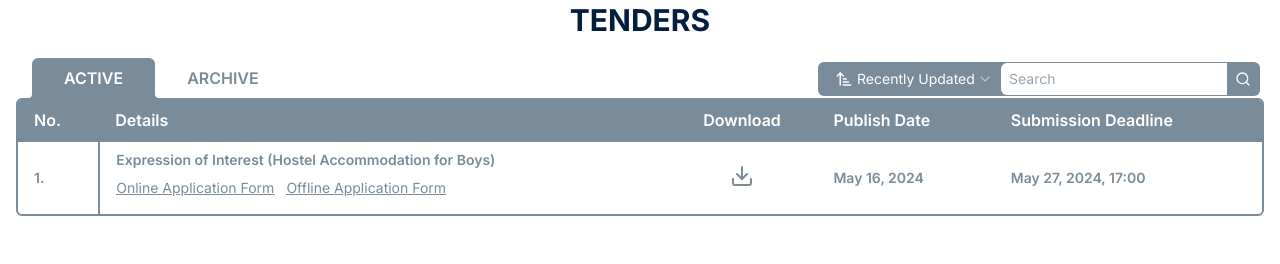
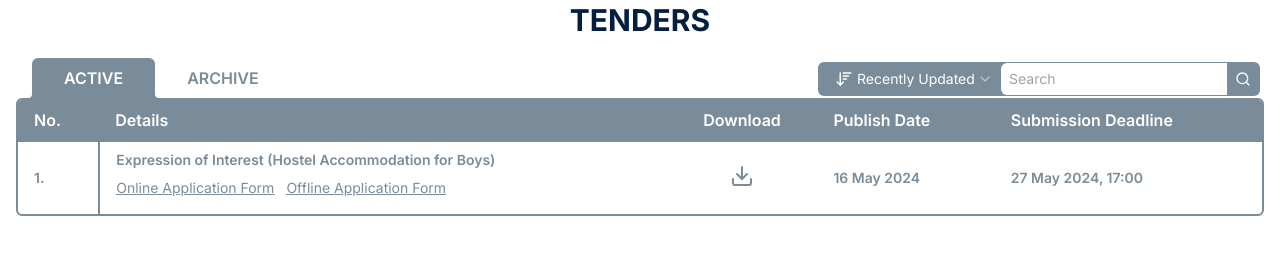
Before and after one commit to Velocity-IIITDWD/iiitdwd.ac.in, a Next.js app: page /tenders in a window 1280 px wide. Shown: the part 154-418 px from the top of the page. Built offline with nearby package versions, Linux system fonts and the light colour scheme.

Commit message:
fix tenders page issues

```diff
--- a/app/tenders/SortSearch.tsx
+++ b/app/tenders/SortSearch.tsx
@@ -41,7 +41,7 @@ export default function SortSearch({
   setActiveData,
   setArchiveData,
 }: SortSearchProps) {
-  const [sortAsc, setSortAsc] = useState(true);
+  const [sortAsc, setSortAsc] = useState(false);
   const [sortBy, setSortBy] = useState('Recently Updated');
   const [searchFor, setSearchFor] = useState('');
   const searchInputRef = useRef<HTMLInputElement>(null);
--- a/app/tenders/Tenders.tsx
+++ b/app/tenders/Tenders.tsx
@@ -17,7 +17,7 @@ import {
 } from '@/components/ui/tabs-table/table';
 import { Download } from 'lucide-react';
 import Link from 'next/link';
-import { cn } from '@/lib/utils';
+import { cn, toDateString, toDateTimeString } from '@/lib/utils';
 
 import SortSearch from './SortSearch';
 import { useState } from 'react';
@@ -73,9 +73,7 @@ function TabsContentContent({ tabsData: tabsData }: TabsContentContentProps) {
                           <span
                             className={cn(
                               'inline-block underline',
-                              correction.title
-                                .toLowerCase()
-                                .indexOf('cancel') === -1
+                              correction.title.toLowerCase().includes('cancel')
                                 ? 'text-green-500'
                                 : 'text-red-500'
                             )}
@@ -96,19 +94,26 @@ function TabsContentContent({ tabsData: tabsData }: TabsContentContentProps) {
                       </Link>
                     </span>
                   </TableCell>
-                  <TableCell>{tender.publishDate}</TableCell>
+                  <TableCell>
+                    {toDateString(tender.publishDate as number)}
+                  </TableCell>
                   <TableCell
                     className={cn(
                       name === 'archive' && 'text-dwd-secondary2',
                       tender.cancelled && 'line-through'
                     )}
                   >
-                    {tender.submissionDeadline}
+                    {toDateTimeString(tender.submissionDeadline as number)}
                   </TableCell>
                 </TableRow>
               ))}
             </TableBody>
           </Table>
+          {!data.length && (
+            <div className="flex justify-center p-16 text-dwd-secondary1">
+              No results
+            </div>
+          )}
         </TabsContent>
       ))}
     </>
--- a/app/tenders/page.tsx
+++ b/app/tenders/page.tsx
@@ -1,6 +1,21 @@
 import Tenders from './Tenders';
-import { active, archive } from '@/data/tenders';
+import { tenders } from '@/data/tenders';
 
 export default function TendersPage() {
+  const now = Date.now();
+  const active: Tender[] = [];
+  const archive: Tender[] = [];
+
+  for (const tender of tenders) {
+    const newTender = {
+      ...tender,
+      publishDate: Date.parse(tender.publishDate as string),
+      submissionDeadline: Date.parse(tender.submissionDeadline as string),
+    };
+    if (newTender.cancelled || newTender.submissionDeadline <= now)
+      archive.push(newTender);
+    else active.push(newTender);
+  }
+
   return <Tenders active={active} archive={archive} />;
 }
--- a/data/tenders.ts
+++ b/data/tenders.ts
@@ -1,6 +1,4 @@
-import { toDateString, toDateTimeString } from '@/lib/utils';
-
-const rawTenders: Tender[] = [
+export const tenders: Tender[] = [
   {
     cancelled: false,
     corrections: [],
@@ -100,25 +98,3 @@ const rawTenders: Tender[] = [
     updatedAt: 0,
   },
 ];
-
-export const tenders = rawTenders.map((tender) => ({
-  ...tender,
-  publishDate: Date.parse(tender.publishDate),
-  submissionDeadline: Date.parse(tender.submissionDeadline),
-}));
-
-const now = Date.now();
-
-export let active: Tender[] = [];
-export let archive: Tender[] = [];
-
-for (const tender of tenders) {
-  const newTender = {
-    ...tender,
-    publishDate: toDateString(tender.publishDate),
-    submissionDeadline: toDateTimeString(tender.submissionDeadline),
-  };
-  if (tender.cancelled || tender.submissionDeadline <= now)
-    archive.push(newTender);
-  else active.push(newTender);
-}
--- a/lib/utils.ts
+++ b/lib/utils.ts
@@ -1,13 +1,14 @@
-import { type ClassValue, clsx } from 'clsx'
-import { twMerge } from 'tailwind-merge'
+import { type ClassValue, clsx } from 'clsx';
+import { twMerge } from 'tailwind-merge';
 
 export function cn(...inputs: ClassValue[]) {
-  return twMerge(clsx(inputs))
+  return twMerge(clsx(inputs));
 }
 
 export function toDateString(date: number) {
   const dateObj = new Date(date);
-  return dateObj.toLocaleString('default', {
+  return dateObj.toLocaleString('en-GB', {
+    // 'default' causes hydration error if client and server have different regions set
     day: '2-digit',
     month: 'short',
     year: 'numeric',
@@ -16,7 +17,7 @@ export function toDateString(date: number) {
 
 export function toDateTimeString(date: number) {
   const dateObj = new Date(date);
-  return dateObj.toLocaleString('default', {
+  return dateObj.toLocaleString('en-GB', {
     day: '2-digit',
     month: 'short',
     year: 'numeric',
--- a/types/types.ts
+++ b/types/types.ts
@@ -8,8 +8,8 @@ interface Tender {
   corrections: TenderDocument[];
   documents: TenderDocument[];
   link: string;
-  publishDate: string;
-  submissionDeadline: string;
+  publishDate: string | number;
+  submissionDeadline: string | number;
   title: string;
   updatedAt: number;
 }
```
